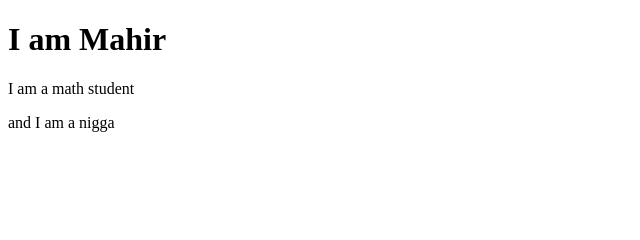
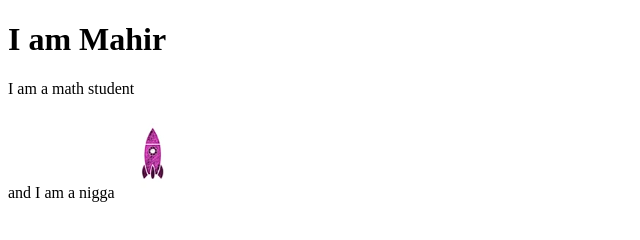
Before and after one commit to Mahir1401/My-Exam-of-GitHub, a plain HTML site: page Index.html in a window 1280 px wide. Shown: the whole page, without its empty margins (0-640 px from the left). Drawn offline with Linux system fonts and the light colour scheme.

Commit message:
updated a image

```diff
--- a/Index.html
+++ b/Index.html
@@ -9,5 +9,6 @@
   <h1>I am Mahir</h1>
   <p>I am a math student</p>
   and I am a nigga
+  <img src="images/Screenshot 2025-12-20 201347.png">
 </body>
 </html>
```
Also changed, not shown: images/Screenshot 2025-12-20 201347.png (added).
